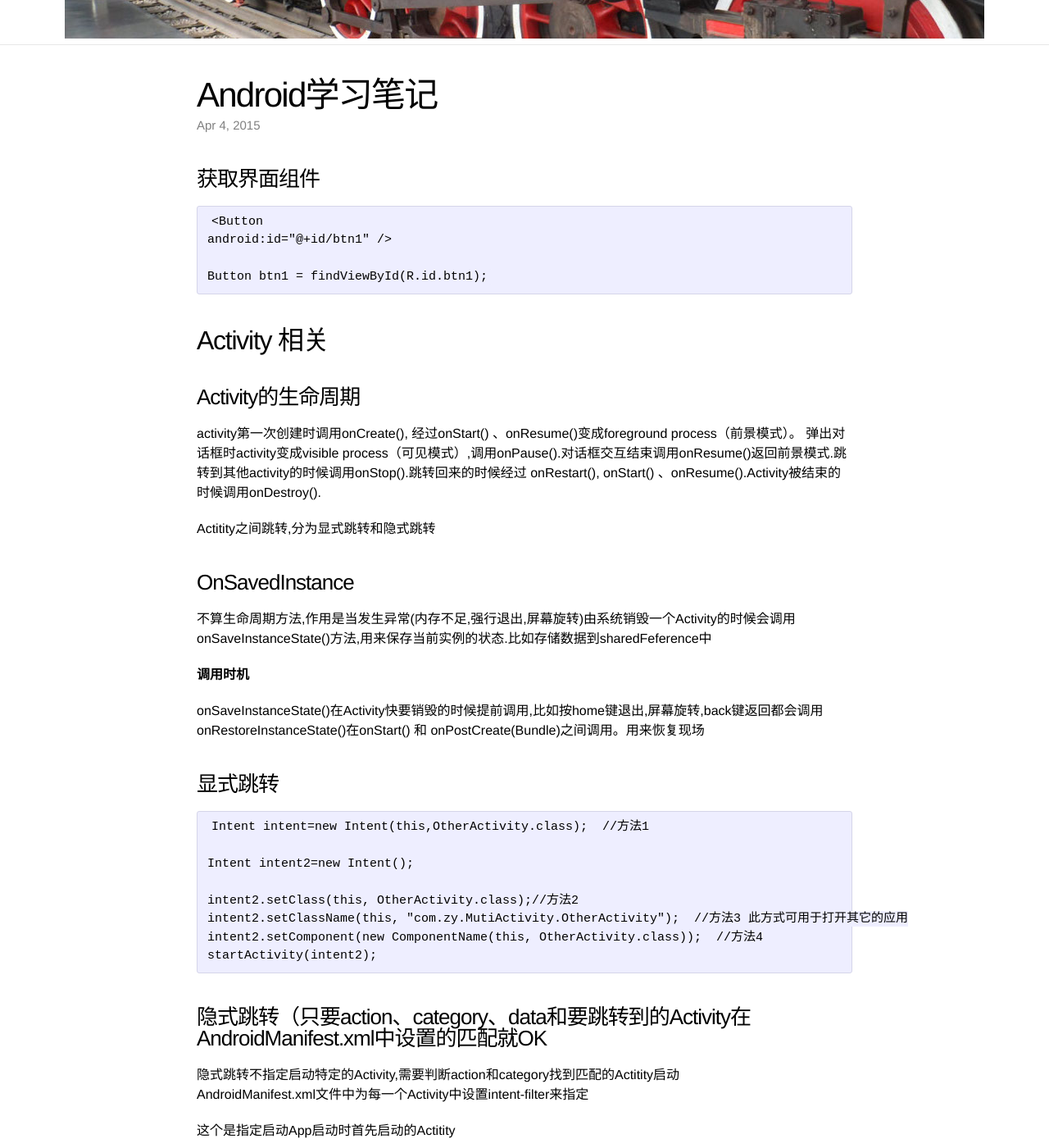
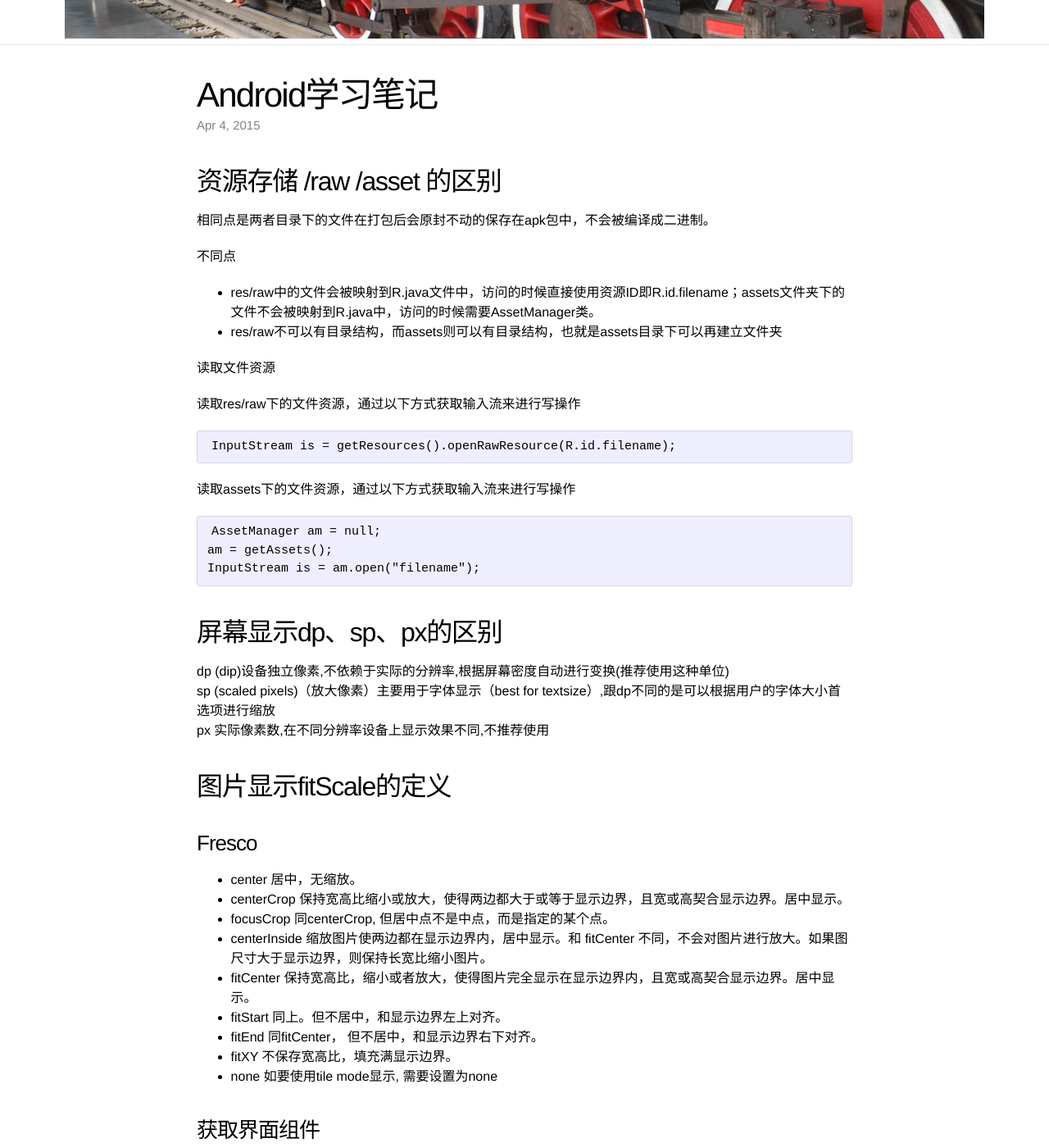
Before and after one commit to viator42/viator42.github.io, a Jekyll site: the page built from _posts/2014-4-4-android-note.markdown, in a window 1280 px wide and 1400 px high, scrolled down 278 px. Shown: the whole window at 82% size. Built offline with Jekyll 4.4.1, drawn with Linux system fonts in a browser that asks for light colours.

Commit message:
update post

```diff
--- a/_posts/2014-4-4-android-note.markdown
+++ b/_posts/2014-4-4-android-note.markdown
@@ -4,6 +4,47 @@ title:  "Android学习笔记"
 date:   2015-04-04
 categories: android
 ---
+
+## 资源存储 /raw /asset 的区别
+
+相同点是两者目录下的文件在打包后会原封不动的保存在apk包中，不会被编译成二进制。
+
+不同点
+
+* res/raw中的文件会被映射到R.java文件中，访问的时候直接使用资源ID即R.id.filename；assets文件夹下的文件不会被映射到R.java中，访问的时候需要AssetManager类。
+* res/raw不可以有目录结构，而assets则可以有目录结构，也就是assets目录下可以再建立文件夹
+
+读取文件资源
+
+读取res/raw下的文件资源，通过以下方式获取输入流来进行写操作
+
+    InputStream is = getResources().openRawResource(R.id.filename);
+
+读取assets下的文件资源，通过以下方式获取输入流来进行写操作
+
+    AssetManager am = null;
+    am = getAssets();
+    InputStream is = am.open("filename");
+
+## 屏幕显示dp、sp、px的区别
+
+dp (dip)设备独立像素,不依赖于实际的分辨率,根据屏幕密度自动进行变换(推荐使用这种单位)
+sp (scaled pixels)（放大像素）主要用于字体显示（best for textsize）,跟dp不同的是可以根据用户的字体大小首选项进行缩放
+px 实际像素数,在不同分辨率设备上显示效果不同,不推荐使用
+
+## 图片显示fitScale的定义
+
+### Fresco
+
+* center 	居中，无缩放。
+* centerCrop 	保持宽高比缩小或放大，使得两边都大于或等于显示边界，且宽或高契合显示边界。居中显示。
+* focusCrop 	同centerCrop, 但居中点不是中点，而是指定的某个点。
+* centerInside 	缩放图片使两边都在显示边界内，居中显示。和 fitCenter 不同，不会对图片进行放大。如果图尺寸大于显示边界，则保持长宽比缩小图片。
+* fitCenter 	保持宽高比，缩小或者放大，使得图片完全显示在显示边界内，且宽或高契合显示边界。居中显示。
+* fitStart 	同上。但不居中，和显示边界左上对齐。
+* fitEnd 	同fitCenter， 但不居中，和显示边界右下对齐。
+* fitXY 	不保存宽高比，填充满显示边界。
+* none 	如要使用tile mode显示, 需要设置为none
 
 ### 获取界面组件
 
```
Also changed, not shown: _posts/2018-3-17-react-native.markdown (+6 -6 lines).
